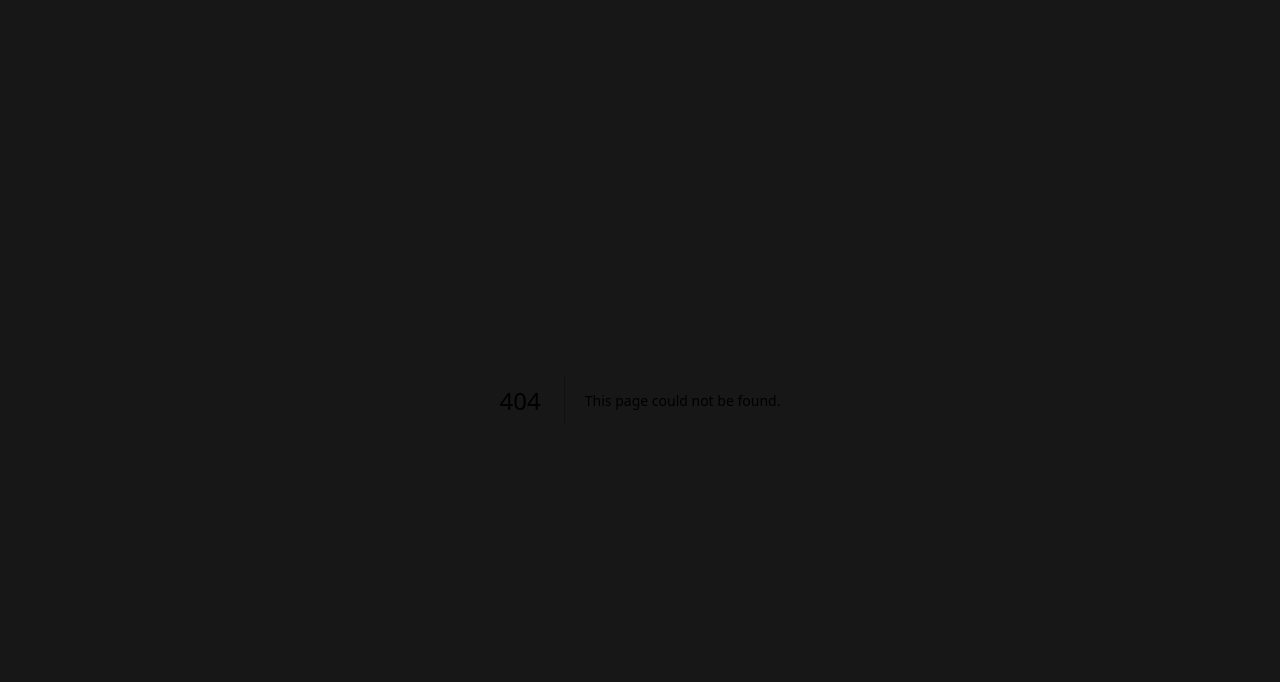
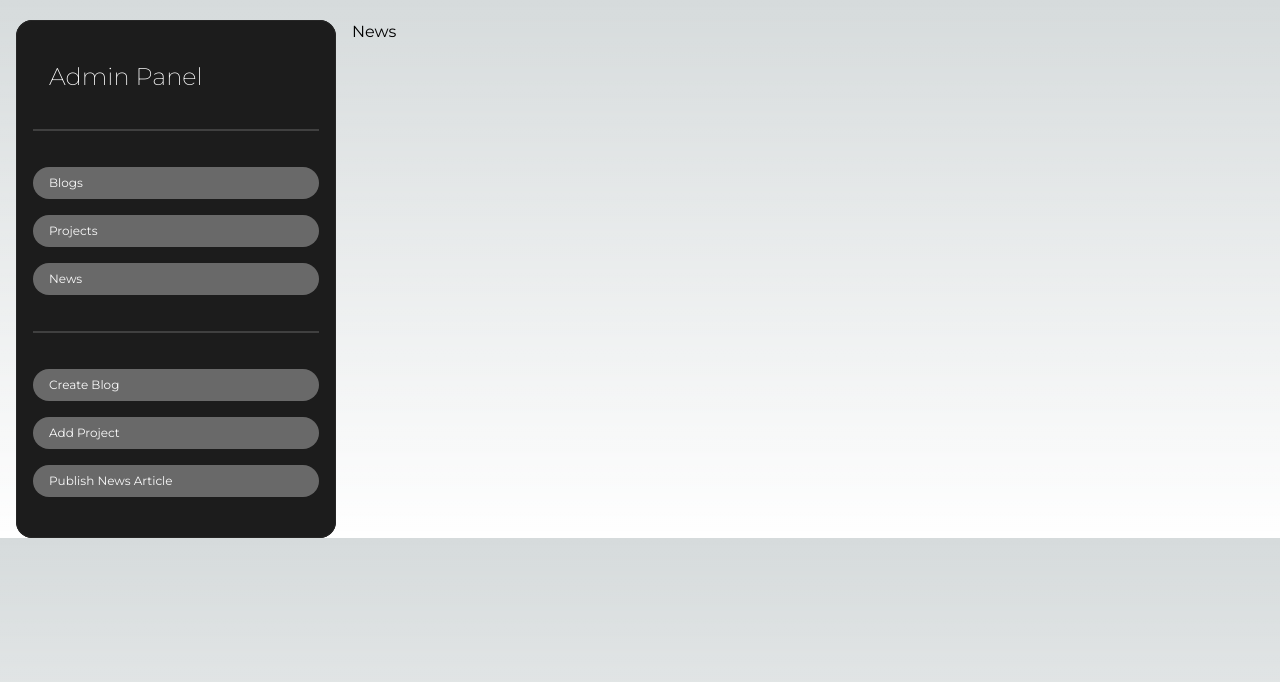
Before and after one commit to Yash-Solanki6803/personal-portfolio, a Next.js app: page /admin/news in a window 1280 px wide. Before the commit this address had no page. Shown: the top 682 px of the page. Built offline with nearby package versions, Linux system fonts and the light colour scheme.

Commit message:
frontend: Basic Admin Panel

```diff
--- /dev/null
+++ b/src/app/admin/blogs/page.jsx
@@ -0,0 +1,7 @@
+import React from "react";
+
+function page() {
+  return <div>Blogs</div>;
+}
+
+export default page;
--- /dev/null
+++ b/src/app/admin/layout.jsx
@@ -0,0 +1,25 @@
+import { AdminLeftPanel } from "@/ui";
+import { Montserrat } from "next/font/google";
+//Override the layout of the page
+
+const montserrat = Montserrat({
+  subsets: ["latin"],
+  weight: ["200", "200", "400", "600", "700", "900"],
+});
+
+export default function RootLayout({ children }) {
+  return (
+    <html lang="en" className={montserrat.className}>
+      <body className="px-10 sm:px-32 md:px-24 lg:px-0">
+        <div className="max-w-[78rem] mx-auto">
+          <div className=" gap-4 flex md:mt-5 flex-col md:flex-row justify-center ">
+            <AdminLeftPanel />
+            <div className="flex gap-4 flex-col w-full lg:flex-row ">
+              <div className=" w-full">{children}</div>
+            </div>
+          </div>
+        </div>
+      </body>
+    </html>
+  );
+}
--- /dev/null
+++ b/src/app/admin/news/page.jsx
@@ -0,0 +1,5 @@
+function page() {
+  return <div>News</div>;
+}
+
+export default page;
--- /dev/null
+++ b/src/app/admin/projects/page.jsx
@@ -0,0 +1,7 @@
+import React from "react";
+
+function page() {
+  return <div>Projects</div>;
+}
+
+export default page;
--- a/src/app/gallery/blogs/create/page.jsx
+++ b/src/app/gallery/blogs/create/page.jsx
@@ -2,8 +2,7 @@
 // import { createBlog } from "@/lib/server-actions";
 import { titleToSlug } from "@/utils";
 import { useState } from "react";
-import PreviewBlog from "@/ui/containers/PreviewBlog/PreviewBlog";
-import UploadImage from "@/ui/components/UploadImage/UploadImage";
+import { UploadImage, PreviewBlog } from "@/ui";
 function WriteBlog() {
   //Handle Form Data
   const [formData, setFormData] = useState({
--- /dev/null
+++ b/src/ui/components/Admin/NavLink/Navlink.jsx
@@ -0,0 +1,16 @@
+import Link from "next/link";
+function Navlink({ href = "/", children, className = "" }) {
+  return (
+    <Link
+      href={href}
+      className={
+        "bg-[#696969] px-4 py-2 rounded-full text-xs w-full font-RubikMedium text-neutral-50 hover:bg-[#4a4a4a]  transition-all ease-in duration-300" +
+        className
+      }
+    >
+      {children}
+    </Link>
+  );
+}
+
+export default Navlink;
--- /dev/null
+++ b/src/ui/components/Admin/resumeInput/resumeInput.jsx
@@ -0,0 +1,45 @@
+"use client";
+import { useState } from "react";
+
+function resumeInput() {
+  const [resume, setResume] = useState("");
+  const updateResume = async () => {
+    const newData = { ...data, resumeLink: resume };
+    const response = await fetch(
+      `${process.env.NEXT_PUBLIC_WEB_URL}/api/admin/update-links`,
+      {
+        method: "POST",
+        headers: {
+          "Content-Type": "application/json",
+        },
+        body: JSON.stringify(newData),
+      }
+    );
+    if (response.ok) {
+      alert("Link updated successfully");
+    } else {
+      const data = await response.json();
+      alert(data);
+      console.log("error:", data);
+    }
+  };
+
+  return (
+    <div className="flex flex-col gap-2 mt-4">
+      <input
+        type="text"
+        value={resume}
+        onChange={(e) => setResume(e.target.value)}
+        className="bg-slate-800 py-3 px-1 rounded-md text-xs w-full focus:outline-none"
+      />
+      <button
+        onClick={updateResume}
+        className="bg-[#696969] px-2 py-1 rounded-md text-xs font-RubikMedium text-neutral-50 hover:bg-green-700 transition-all"
+      >
+        Change
+      </button>
+    </div>
+  );
+}
+
+export default resumeInput;
--- /dev/null
+++ b/src/ui/components/CustomLineBreak/CustomLineBreak.jsx
@@ -0,0 +1,5 @@
+function CustomLineBreak() {
+  return <div className="border border-neutral-700 my-5" />;
+}
+
+export default CustomLineBreak;
--- /dev/null
+++ b/src/ui/containers/Admin/AdminLeftPanel/AdminLeftPanel.jsx
@@ -0,0 +1,48 @@
+import { CardWrapper, Sidebar, Navlink, CustomLineBreak } from "@/ui";
+import Link from "next/link";
+const Leftpage = () => {
+  return (
+    <>
+      <CardWrapper
+        customDelay={0.2}
+        className="hidden md:block bg-[#1C1C1C] rounded-2xl w-full md:w-80 h-fit sticky top-5 "
+      >
+        <div className=" md:w-80 w-full py-10 px-4 border border-neutral-800 rounded-2xl h-full bg-[#1C1C1C] flex flex-col gap-4">
+          <Link href="/admin" className="text-white text-2xl font-thin px-4">
+            Admin Panel
+          </Link>
+          <CustomLineBreak />
+          <Navlink href="/admin/blogs">Blogs</Navlink>
+          <Navlink href="/admin/projects">Projects</Navlink>
+          <Navlink href="/admin/news">News</Navlink>
+          <CustomLineBreak />
+          <Navlink href="/blogs/create">Create Blog</Navlink>
+          <Navlink href="/projects/create">Add Project</Navlink>
+          <Navlink href="/news/create">Publish News Article</Navlink>
+        </div>
+      </CardWrapper>
+      <Sidebar>
+        <CardWrapper
+          customDelay={0.2}
+          className=" rounded-2xl w-screen px-10 md:px-24 h-fit top-5 "
+        >
+          <div className=" w-full py-10 px-4  border border-neutral-800 rounded-2xl h-full bg-[#1C1C1C] flex flex-col gap-4 ">
+            <Link href="/admin" className="text-white text-2xl font-thin px-4">
+              Admin Panel
+            </Link>
+            <CustomLineBreak />
+            <Navlink href="/admin/blogs">Blogs</Navlink>
+            <Navlink href="/admin/projects">Projects</Navlink>
+            <Navlink href="/admin/news">News</Navlink>
+            <CustomLineBreak />
+            <Navlink href="/blogs/create">Create Blog</Navlink>
+            <Navlink href="/projects/create">Add Project</Navlink>
+            <Navlink href="/news/create">Publish News Article</Navlink>
+          </div>
+        </CardWrapper>
+      </Sidebar>
+    </>
+  );
+};
+
+export default Leftpage;
--- a/src/ui/index.js
+++ b/src/ui/index.js
@@ -11,6 +11,9 @@ export { default as CustomImage } from "./components/CustomImage/CustomImage";
 export { default as Loader } from "./components/Loader/Loader";
 export { default as Pagination } from "./components/Pagination/Pagination";
 export { default as Tooltip } from "./components/Tooltip/Tooltip";
+export { default as Navlink } from "./components/Admin/Navlink/Navlink";
+export { default as CustomLineBreak } from "./components/CustomLineBreak/CustomLineBreak";
+export { default as ResumeInput } from "./components/Admin/resumeInput/resumeInput";
 
 //Containers export
 export { default as BlogGallery } from "./containers/BlogGallery/BlogGallery";
@@ -22,3 +25,4 @@ export { default as ProfileHeroComponent } from "./containers/ProfileHero/Profil
 export { default as RightPanel } from "./containers/Right/Right";
 export { default as Sidebar } from "./containers/Sidebar/Sidebar";
 export { default as UploadImage } from "./containers/UploadImage/UploadImage";
+export { default as AdminLeftPanel } from "./containers/Admin/AdminLeftPanel/AdminLeftPanel";
```
Also changed, not shown: src/lib/data/index.js (added, +13 -0 lines), 1 other file (tests, documents, lock files or other folders).
